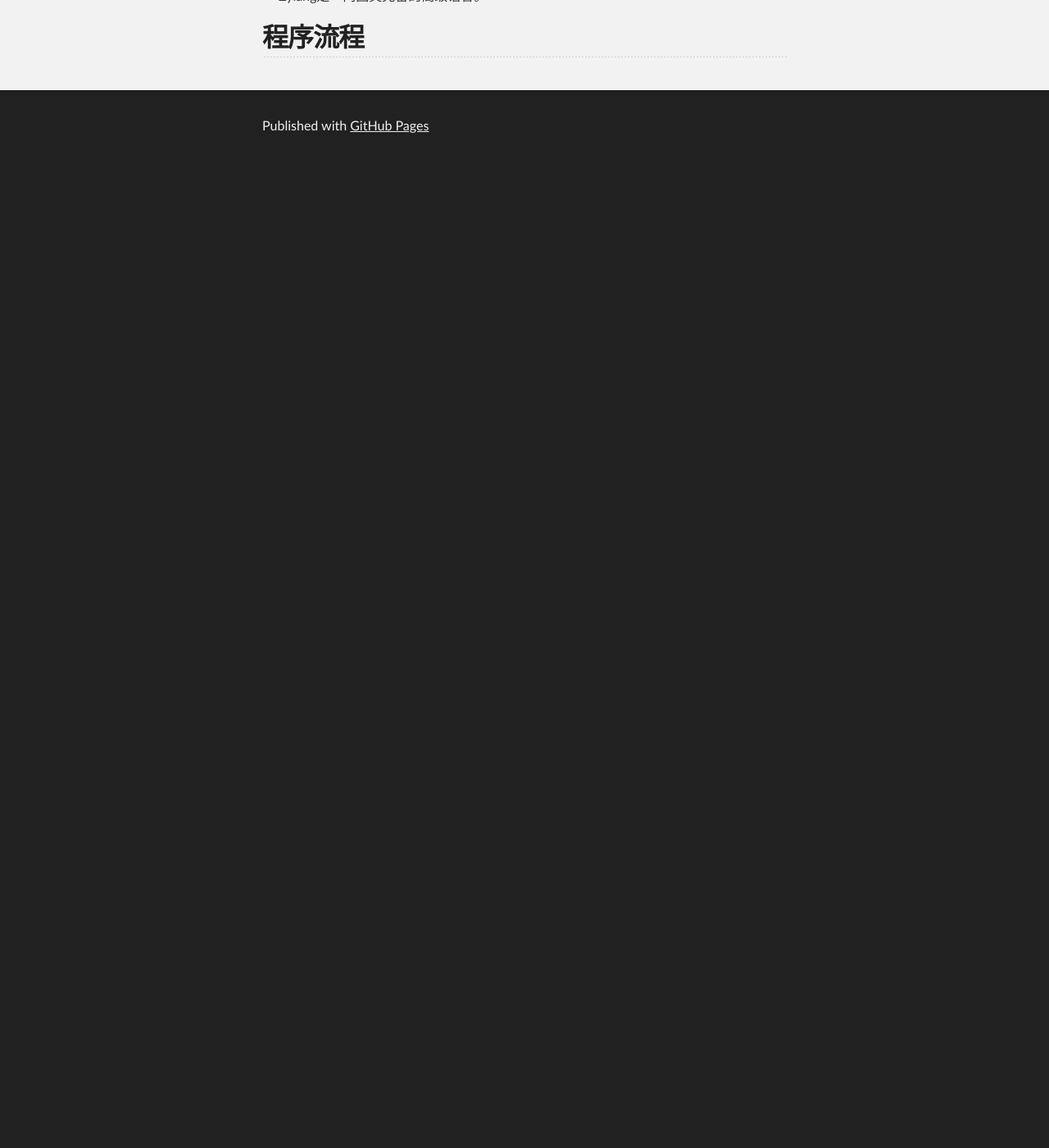
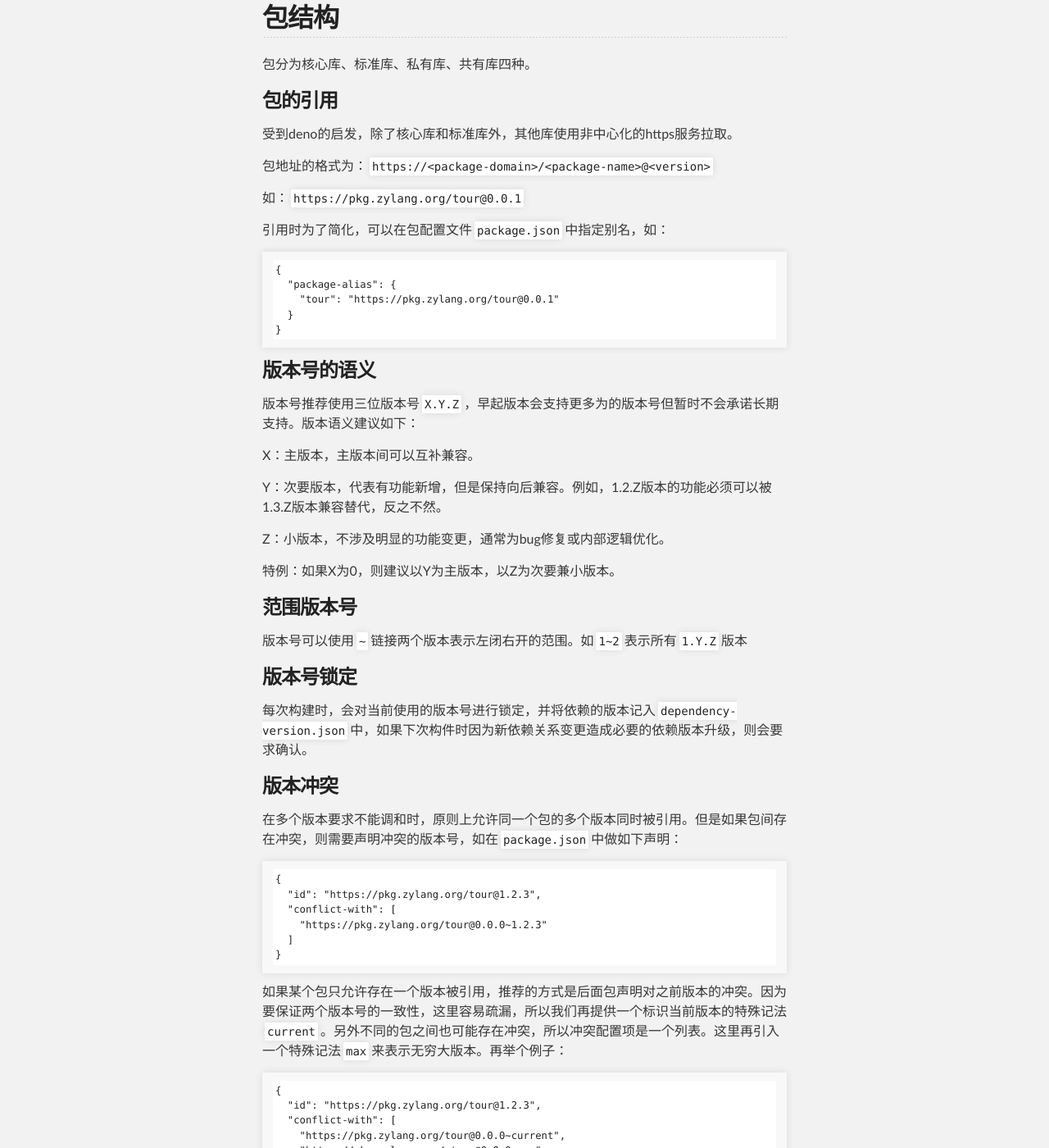
Before and after one commit to langlabs/zylang, a Jekyll site: the page built from docs/zh/core/index.md, in a window 1280 px wide and 1400 px high, scrolled down 270 px. Shown: the whole window at 82% size. Built offline with Jekyll 4.4.1, drawn with Linux system fonts in a browser that asks for light colours; our own code applies the rules of GitHub Pages for plain Markdown files; before the commit the page ends 900 px from its top, so only the background shows below that; some of the changed text lies outside the part shown.

Commit message:
add some doc

````diff
--- a/docs/zh/core/index.md
+++ b/docs/zh/core/index.md
@@ -5,6 +5,72 @@
 ## 方向
 - Zylang对程序的模块化管理引入基本且必要的概念。
 - Zylang期望具有一个非常干净且完备的强类型系统。
-- Zylang是一门图灵完备的高级语言。
 
-## 程序流程
+## 包结构
+包分为核心库、标准库、私有库、共有库四种。
+
+### 包的引用
+受到deno的启发，除了核心库和标准库外，其他库使用非中心化的https服务拉取。
+
+包地址的格式为：```https://<package-domain>/<package-name>@<version>```
+
+如：```https://pkg.zylang.org/tour@0.0.1```
+
+引用时为了简化，可以在包配置文件```package.json```中指定别名，如：
+```
+{
+  "package-alias": {
+    "tour": "https://pkg.zylang.org/tour@0.0.1"
+  }
+}
+```
+
+### 版本号的语义
+版本号推荐使用三位版本号```X.Y.Z```，早起版本会支持更多为的版本号但暂时不会承诺长期支持。版本语义建议如下：
+
+X：主版本，主版本间可以互补兼容。
+
+Y：次要版本，代表有功能新增，但是保持向后兼容。例如，1.2.Z版本的功能必须可以被1.3.Z版本兼容替代，反之不然。
+
+Z：小版本，不涉及明显的功能变更，通常为bug修复或内部逻辑优化。
+
+特例：如果X为0，则建议以Y为主版本，以Z为次要兼小版本。
+
+### 范围版本号
+版本号可以使用```~```链接两个版本表示左闭右开的范围。如```1~2```表示所有```1.Y.Z```版本
+
+### 版本号锁定
+每次构建时，会对当前使用的版本号进行锁定，并将依赖的版本记入```dependency-version.json```中，如果下次构件时因为新依赖关系变更造成必要的依赖版本升级，则会要求确认。
+
+### 版本冲突
+在多个版本要求不能调和时，原则上允许同一个包的多个版本同时被引用。但是如果包间存在冲突，则需要声明冲突的版本号，如在```package.json```中做如下声明：
+```
+{
+  "id": "https://pkg.zylang.org/tour@1.2.3",
+  "conflict-with": [
+    "https://pkg.zylang.org/tour@0.0.0~1.2.3"
+  ]
+}
+```
+如果某个包只允许存在一个版本被引用，推荐的方式是后面包声明对之前版本的冲突。因为要保证两个版本号的一致性，这里容易疏漏，所以我们再提供一个标识当前版本的特殊记法```current```。另外不同的包之间也可能存在冲突，所以冲突配置项是一个列表。这里再引入一个特殊记法```max```来表示无穷大版本。再举个例子：
+
+```
+{
+  "id": "https://pkg.zylang.org/tour@1.2.3",
+  "conflict-with": [
+    "https://pkg.zylang.org/tour@0.0.0~current",
+    "https://pkg.zylang.org/xtour@0.0.0~max"
+  ]
+}
+```
+
+### 模块
+模块是包下层的文件结构，以文件路径标识，可以通过import/export机制互通。
+
+当引用包时，等同于引用了index模块。
+
+模块内包含变量声明、类型声明、函数声明。
+
+### 模块变量声明
+### 类型声明
+### 函数声明
````
Also changed, not shown: zylang/core/ast/README.md (added), zylang/core/ir/README.md (added).
